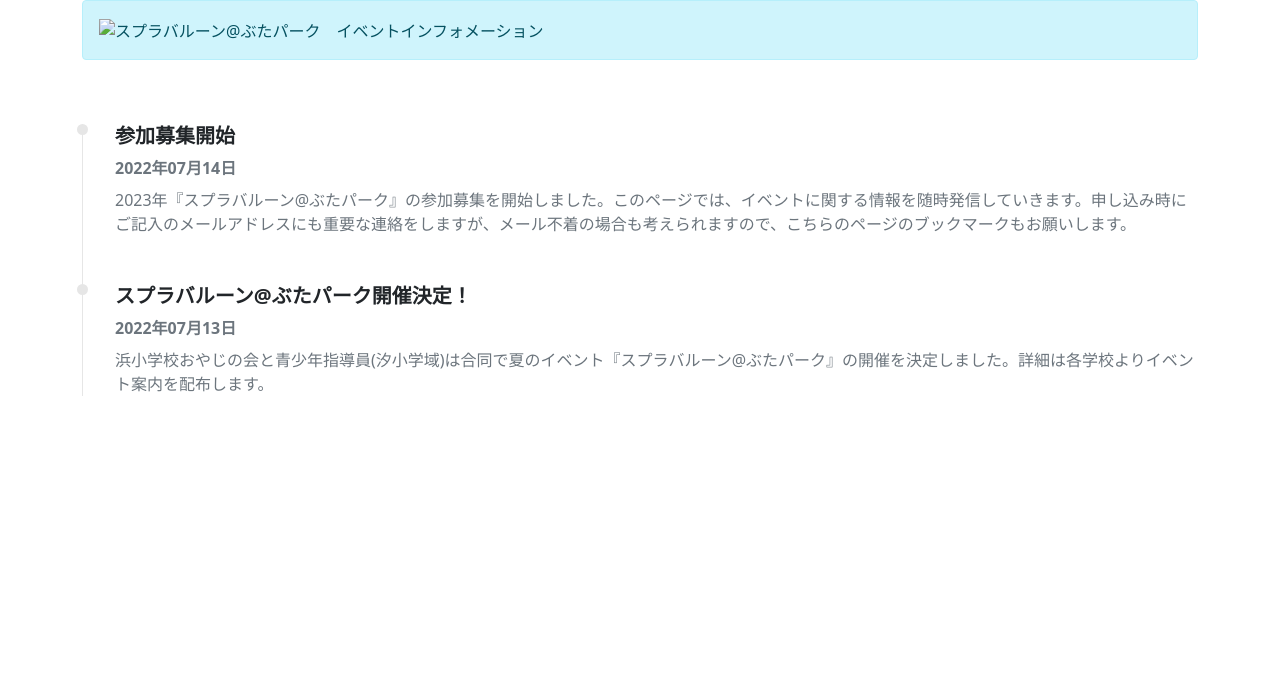
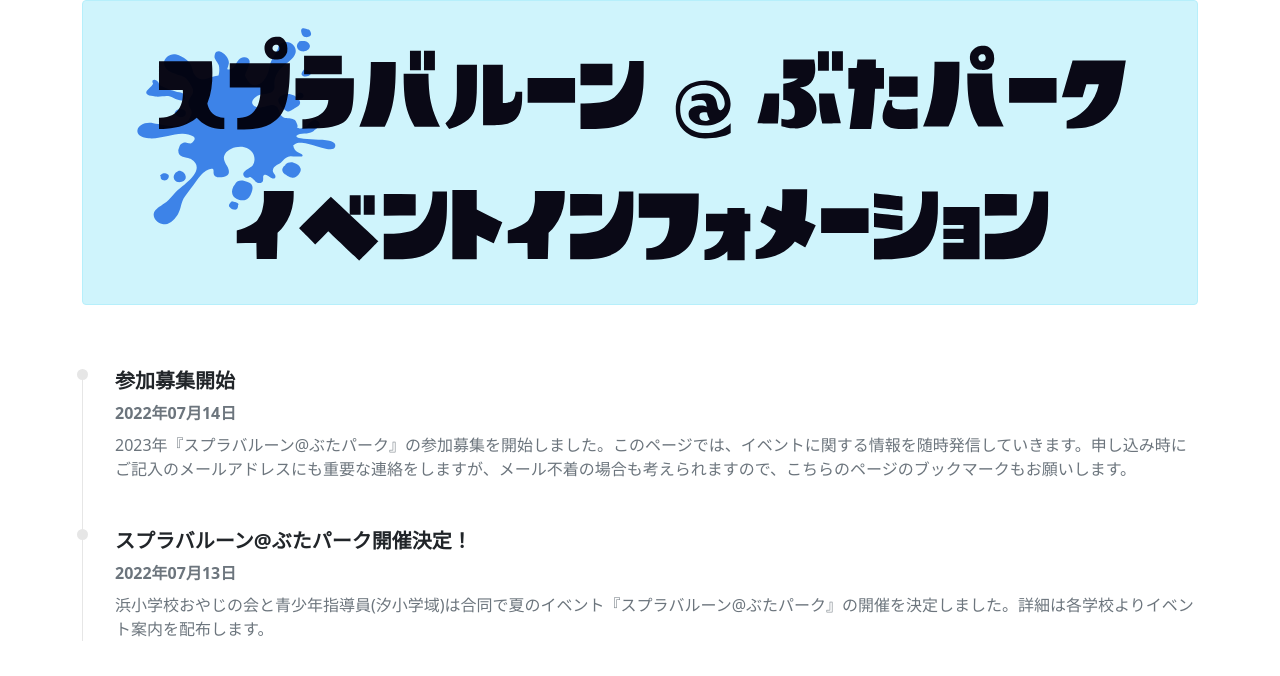
Before and after one commit to hama-oyaji/splaballoon, a plain HTML site: page index.html in a window 1280 px wide. Drawn offline with nearby package versions, Linux system fonts and the light colour scheme.

Commit message:
Update index.html

```diff
--- a/index.html
+++ b/index.html
@@ -40,7 +40,7 @@
     <body>
         <div class="container">
           <div class="alert alert-info" role="alert">
-            <img src="splaballon_banner.svg" class="img-fluid" alt="スプラバルーン@ぶたパーク　イベントインフォメーション">
+            <img src="splaballoon_banner.svg" class="img-fluid" alt="スプラバルーン@ぶたパーク　イベントインフォメーション">
           </div>
             <!-- Section: Timeline -->
             <section class="py-5">
```
